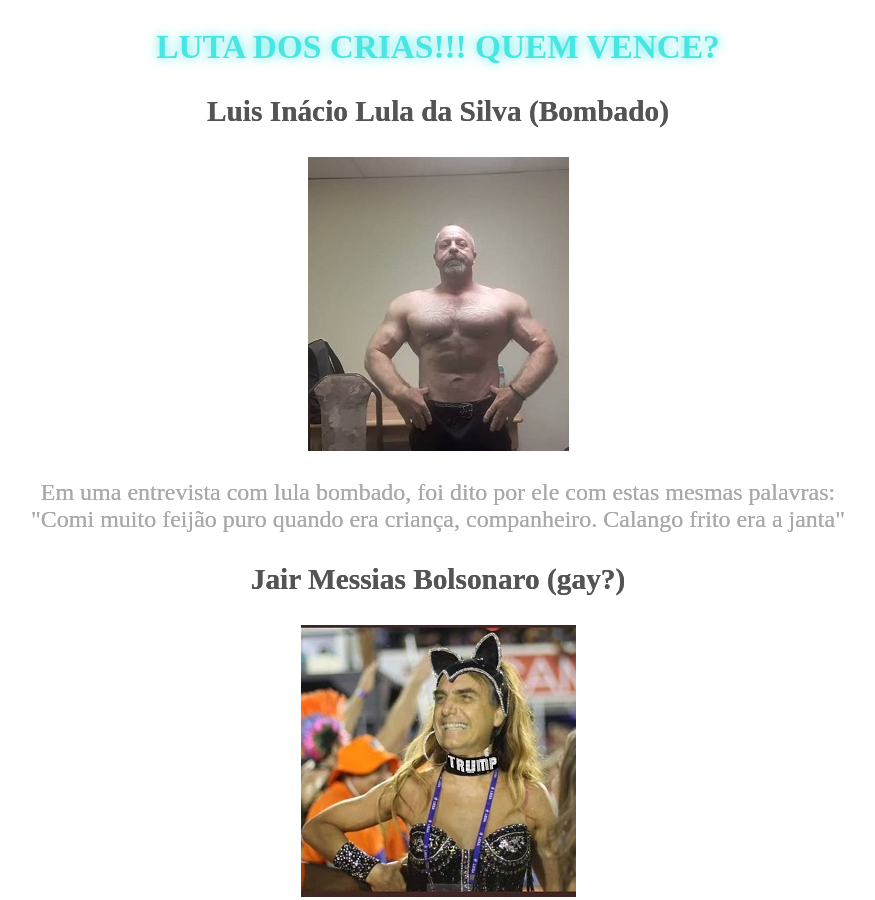
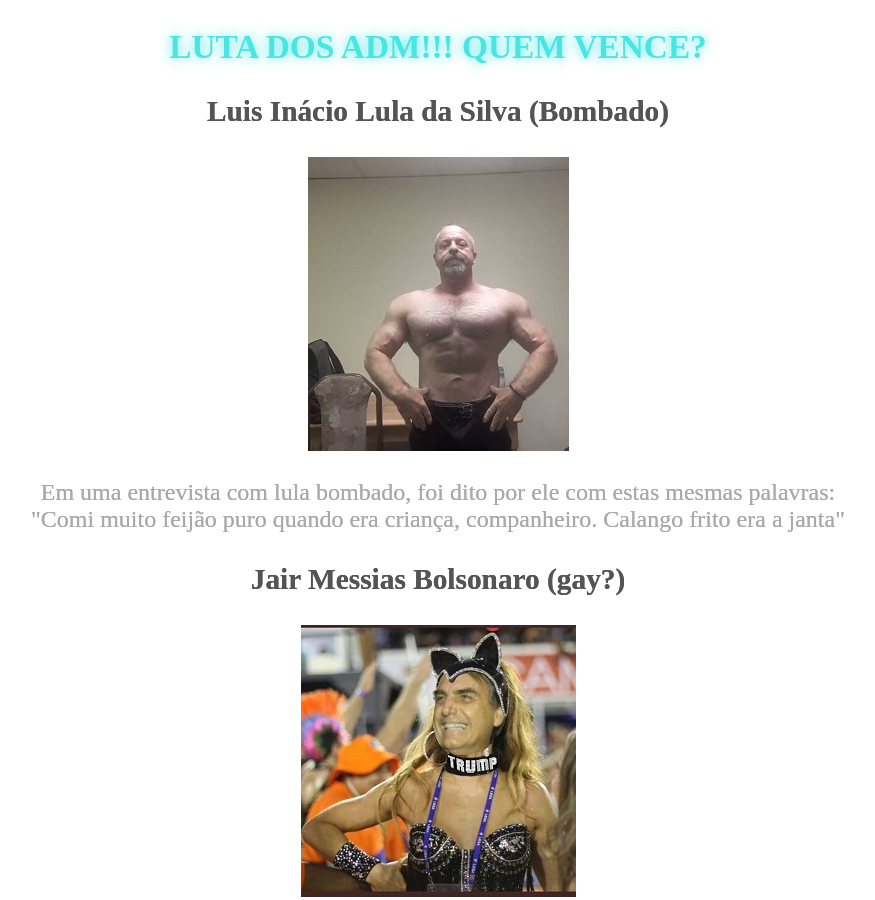
Before and after one commit to LuizinDaGoiaba/LuizinDaGoiaba.github.io, a plain HTML site: page index.html in a window 1280 px wide. Shown: the top 900 px of the page, without its empty margins (202-1077 px from the left). Drawn offline with Linux system fonts and the light colour scheme.

Commit message:
segundo envio

```diff
--- a/index.html
+++ b/index.html
@@ -26,7 +26,7 @@
 	<body>
 		<center>
 		<h2>
-			LUTA DOS CRIAS!!! QUEM VENCE?
+			LUTA DOS ADM!!! QUEM VENCE?
 		</h2>
 		<h3>
 			Luis Inácio Lula da Silva (Bombado)
```
